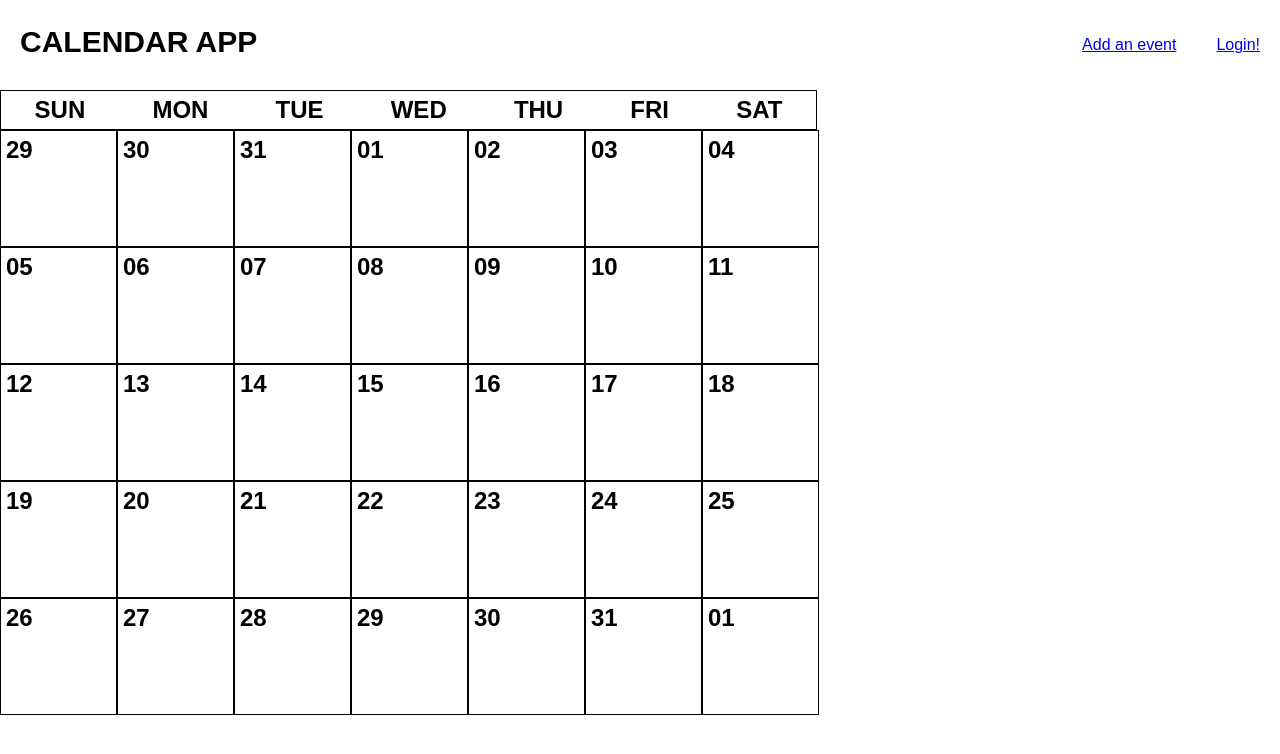
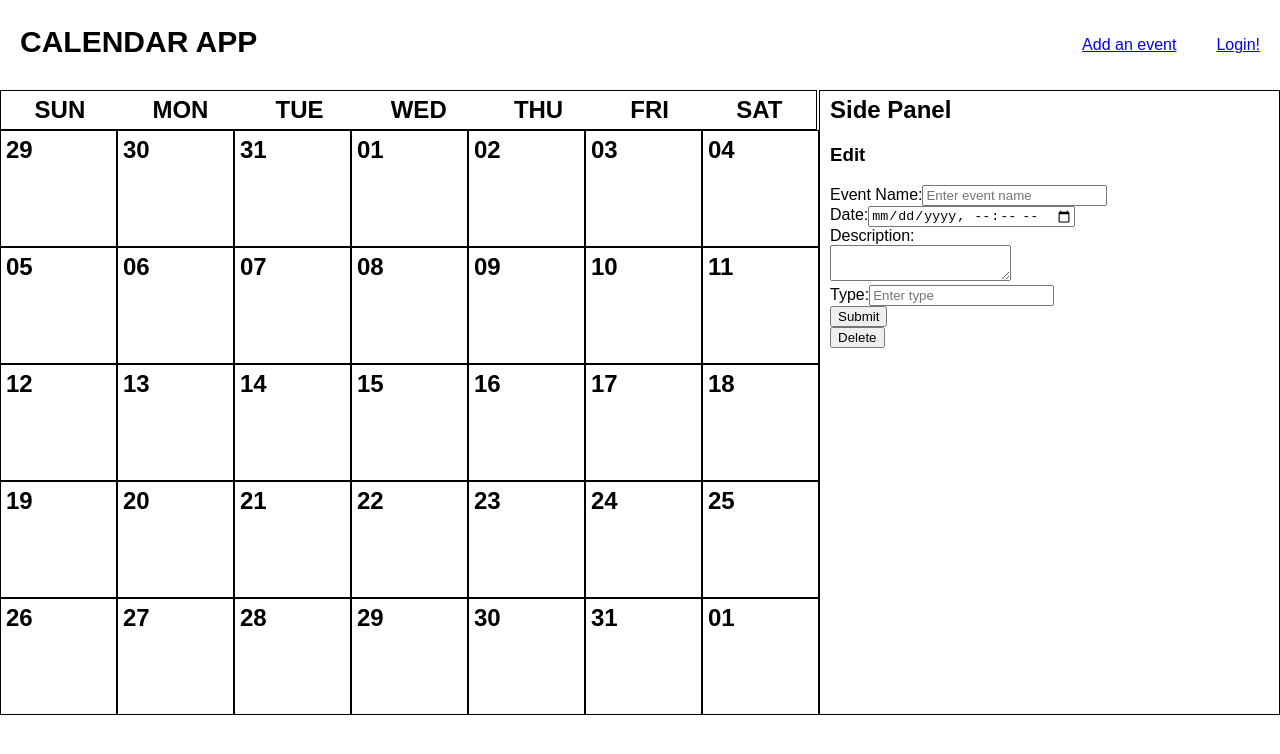
Before and after one commit to mattesongrossman/Calendar_App, a React (Create React App) app in the folder calendar_app/: page /event/edit/1 in a window 1280 px wide. Shown: the top 754 px of the page. Built offline with nearby package versions, Linux system fonts and the light colour scheme; no server answers.

Commit message:
fixed routes

```diff
--- a/calendar_app/src/App.js
+++ b/calendar_app/src/App.js
@@ -15,7 +15,7 @@ class App extends Component {
             <NavBar />
           <div className="view-window">
             <Calendar />
-            <Route exact path="/" component={SidePanel} />
+            <SidePanel />
           </div>
         </div>
       </Router>
--- a/calendar_app/src/NavBar/index.js
+++ b/calendar_app/src/NavBar/index.js
@@ -16,7 +16,7 @@ class NavBar extends Component {
         <h1 className="app-header">CALENDAR APP</h1>
         <div className="nav-links">
           {/* make a link to the add event page */}
-          <Link to="/create">
+          <Link to="/event/new">
             <p>Add an event</p>
           </Link>
           {/* make a link to the login page */}
--- a/calendar_app/src/SidePanel/index.js
+++ b/calendar_app/src/SidePanel/index.js
@@ -7,14 +7,12 @@ import { BrowserRouter as Router, Route, Link } from "react-router-dom"
 class SidePanel extends Component {
   render() {
     return (
-      <Router>
       <div className="side-panel">
         <h2>Side Panel</h2>
         <Route path="/event/edit/:id" component={EditEvent} />
         <Route path="/event/new" component={AddEvent} />
         <Route path="/event/detail" component={DayDetail} />
       </div>
-      </Router>
     )
   }
 }
```
Lines whose indentation alone changed are shown as unchanged.
